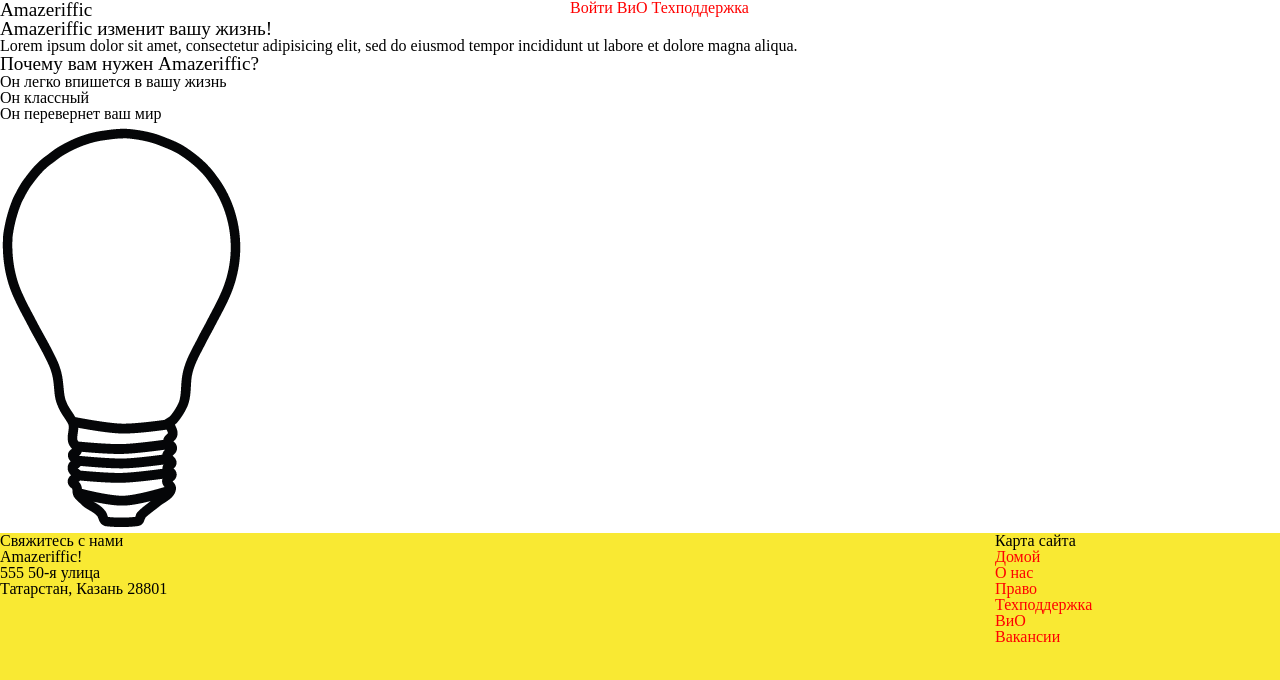
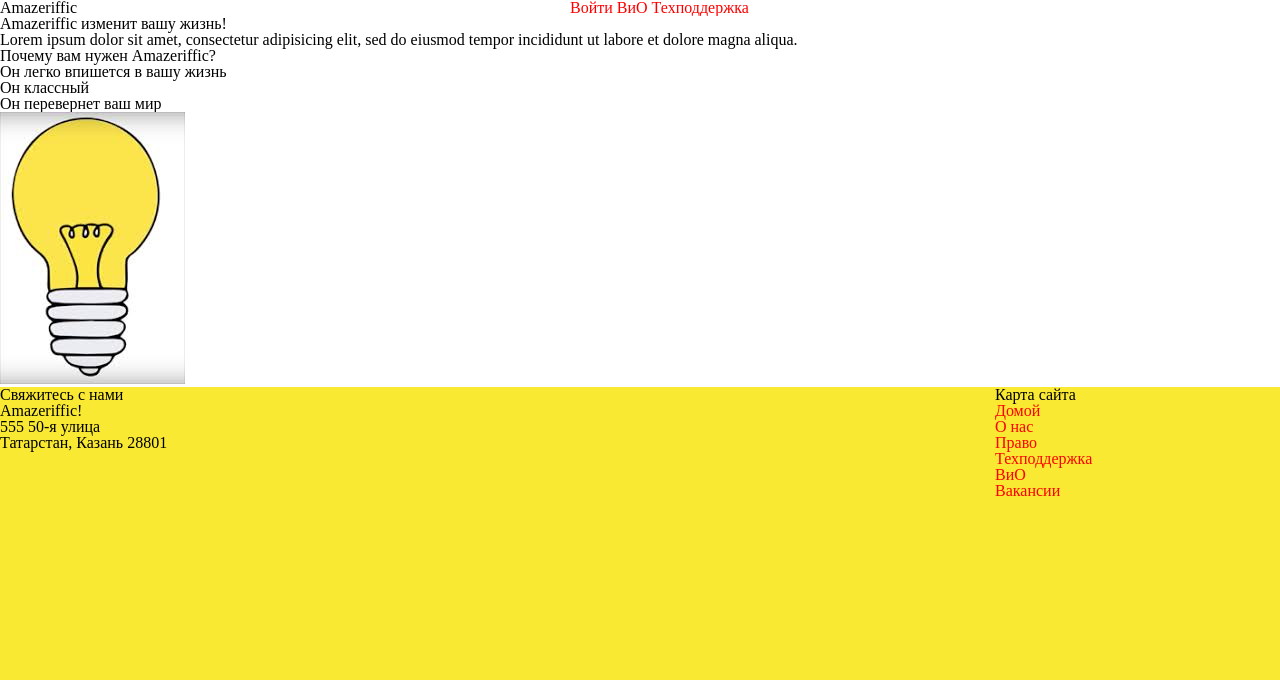
Before and after one commit to Ramzes5614/WebPractics, a plain HTML site: page 2/index.html in a window 1280 px wide. Drawn offline with Linux system fonts and the light colour scheme.

Commit message:
fonts sizes

```diff
--- a/2/index.html
+++ b/2/index.html
@@ -25,7 +25,7 @@
 		<li>Он классный</li>
 		<li>Он перевернет ваш мир</li>
 		</ul>
-		<img src="lightbulb.png" alt="Изображение лампочки">
+		<img src="lightbulb.jpg" alt="Изображение лампочки">
 	</main>
 	<footer>
 		<div class="contact">
--- a/2/style.css
+++ b/2/style.css
@@ -1,7 +1,6 @@
 body {
 	background: #f9e933;
 	font-family: 'Droid sans';
-	font-size: 100%;
 }
 
 a {
@@ -16,7 +15,6 @@ a:hover {
 
 h1, h2, h3, h4 {
 	font-family: Ubuntu;
-	font-size: 120%;
 }
 
 header, main, footer {
@@ -57,14 +55,6 @@ main .faq {
 	width: 855px;
 }
 
-main h2 {
-	font-size: 120%;
-}
-
-footer {
-	overflow: auto;
-}
-
 footer .contact {
 	float: left;
 	width: 570px;
```
Also changed, not shown: 2/lightbulb.jpg (added).
